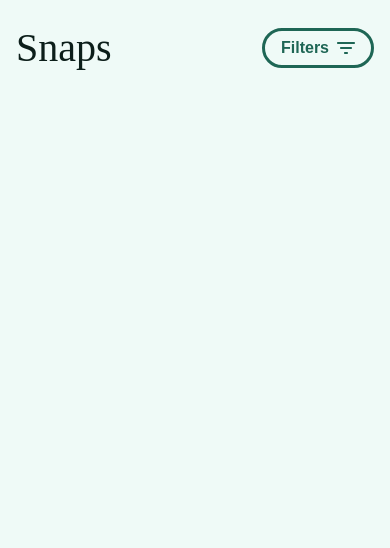
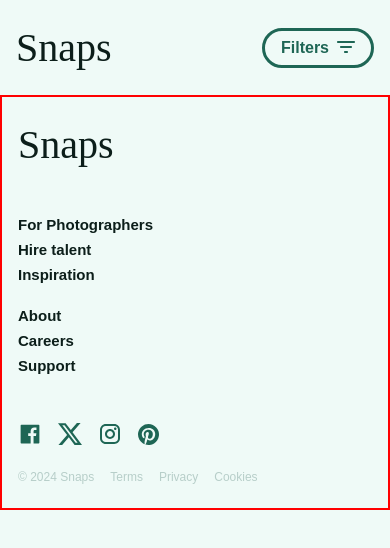
Before and after one commit to AnushaDunaboyina/anusha-dunaboyina-snaps, a React (Vite) app: page / in a window 390 px wide. Shown: the top 548 px of the page. Built offline with nearby package versions, Linux system fonts and the light colour scheme; a web font is replaced by a local one.

Commit message:
Add content in footer and style for mobile view

```diff
--- a/src/App.css
+++ b/src/App.css
@@ -40,7 +40,7 @@ body {
   color: #0C1E1A;
 }
 
-h1, h2 {
+h1, h2, h3 {
   font-family: "Newsreader", serif, "Georgia", serif;
 }
 
@@ -48,6 +48,7 @@ h1, h2 {
   padding: 24px 16px;
   display: flex;
   justify-content: space-between;
+  align-items: center;
 }
 .header__title {
   font-size: 2.5rem;
@@ -56,22 +57,31 @@ h1, h2 {
 
 .filter-button {
   display: flex;
-  align-items: center;
+  justify-content: center;
+  background-color: transparent;
+  border: none;
+  color: #1E6655;
+  border: 3px solid #1E6655;
+  border-radius: 40px;
+  padding: 8px 16px;
+  font-size: 16px;
+  font-weight: 600;
 }
 
 .filter-icon {
-  display: flex;
-  flex-direction: column;
-  justify-content: space-between;
+  margin-left: 8px;
+  width: 18px;
+  height: 16px;
 }
 
-.filter-icon::before,
-.filter-icon::after,
-.filter-icon span {
-  content: "";
-  display: block;
+.filter-button:hover {
+  background-color: #1E6655;
+  color: #FFFFFF;
+}
+.filter-button:hover .filter-icon {
+  filter: brightness(0) saturate(100%) invert(100%);
 }
 
-.filter-icon span {
-  margin: 3px 0;
+.footer {
+  padding: 24px 16px;
 }/*# sourceMappingURL=App.css.map */
--- a/src/App.jsx
+++ b/src/App.jsx
@@ -1,15 +1,16 @@
 import { useState } from 'react'
 import './App.css'
-import Header from './components/Header/Header'
+import Header from './components/Header/Header';
+import Footer from './components/Footer/Footer';
 
 function App() {
-  const [count, setCount] = useState(0)
 
   return (
     <>
       <Header />
+      <Footer />
     </>
   )
 }
 
-export default App
+export default App;
--- /dev/null
+++ b/src/components/Footer/Footer.css
@@ -0,0 +1,51 @@
+.footer {
+  padding: 24px 16px;
+  border: 2px solid red;
+}
+.footer .footer__title,
+.footer .footer__link,
+.footer .footer__bottom-link {
+  text-decoration: none;
+}
+.footer .footer__title {
+  color: #0C1E1A;
+  font-size: 2.5rem;
+  font-weight: 400;
+}
+.footer .footer__link {
+  color: #0C1E1A;
+  font-size: 15px;
+  font-weight: 600;
+}
+.footer .footer__link-lists {
+  display: flex;
+  flex-direction: column;
+  gap: 24px;
+  padding: 48px 0;
+}
+.footer .footer__link-lists .footer__link-list {
+  display: flex;
+  flex-direction: column;
+  gap: 8px;
+}
+.footer .footer__icons {
+  display: flex;
+  gap: 16px;
+}
+.footer .footer__icons .footer-icon {
+  height: 24px;
+  width: 24px;
+  padding: 0;
+  margin: 0;
+  box-sizing: border-box;
+}
+.footer .footer__bottom {
+  color: #B7CEC9;
+  padding-top: 24px;
+  display: flex;
+  gap: 16px;
+  font-size: 12px;
+}
+.footer .footer__bottom .footer__bottom-link {
+  color: #B7CEC9;
+}/*# sourceMappingURL=Footer.css.map */
--- /dev/null
+++ b/src/components/Footer/Footer.jsx
@@ -0,0 +1,125 @@
+import "./Footer.scss";
+
+import facebookIcon from "../../assets/images/Facebook.svg";
+import twitterIcon from "../../assets/images/X_twitter.svg";
+import instagramIcon from "../../assets/images/Instagram.svg";
+import pinterestIcon from "../../assets/images/Pinterest.svg";
+
+function Footer() {
+  return (
+    <footer className="footer">
+      <section className="footer__content">
+
+        <section className="footer__links">
+
+          <div className="footer__title-block">
+            <h3>
+              <a className="footer__title" href="">
+                Snaps
+              </a>
+            </h3>
+          </div>
+
+          <div className="footer__link-lists">
+            <div className="footer__link-list">
+              <a className="footer__link" href="">
+                For Photographers
+              </a>
+              <a className="footer__link" href="">
+                Hire talent
+              </a>
+              <a className="footer__link" href="">
+                Inspiration
+              </a>
+            </div>
+
+            <div className="footer__link-list">
+              <a className="footer__link" href="">
+                About
+              </a>
+              <a className="footer__link" href="">
+                Careers
+              </a>
+              <a className="footer__link" href="">
+                Support
+              </a>
+            </div>
+          </div>
+        </section>
+
+        <div className="footer__icons">
+          <svg
+            className="footer-icon"
+            width="24px"
+            height="24px"
+            xmlns="http://www.w3.org/2000/svg"
+          >
+            <image
+              className="footer-icon"
+              height="24px"
+              width="24px"
+              href={facebookIcon}
+            />
+          </svg>
+
+          <svg
+            className="footer-icon"
+            width="24px"
+            height="24px"
+            xmlns="http://www.w3.org/2000/svg"
+          >
+            <image
+              className="footer-icon"
+              height="24px"
+              width="24px"
+              href={twitterIcon}
+            />
+          </svg>
+
+          <svg
+            className="footer-icon"
+            width="20px"
+            height="20px"
+            xmlns="http://www.w3.org/2000/svg"
+          >
+            <image
+              className="footer-icon"
+              height="20px"
+              width="20px"
+              href={instagramIcon}
+            />
+          </svg>
+
+          <svg
+            className="footer-icon"
+            width="20px"
+            height="20px"
+            xmlns="http://www.w3.org/2000/svg"
+          >
+            <image
+              className="footer-icon"
+              height="20px"
+              width="20px"
+              href={pinterestIcon}
+            />
+          </svg>
+        </div>
+      </section>
+
+      <div className="footer__bottom">
+        <p className="footer__copyright">&copy; 2024 Snaps</p>
+        <a className="footer__bottom-link" href="">
+          Terms
+        </a>
+        <a className="footer__bottom-link" href="">
+          Privacy
+        </a>
+        <a className="footer__bottom-link" href="">
+          Cookies
+        </a>
+      </div>
+    </footer>
+  );
+}
+
+export default Footer;
--- /dev/null
+++ b/src/components/Footer/Footer.scss
@@ -0,0 +1,67 @@
+@use "../../styles/partials/mixins" as *;
+@use "../../styles/partials/variables" as *;
+
+.footer {
+  padding: 24px 16px;
+  border: 2px solid red;
+
+  .footer__title,
+  .footer__link,
+  .footer__bottom-link {
+    text-decoration: none;
+  }
+
+  .footer__title {
+    color: $black;
+    @include font-wordmark-tab-desktop;
+  }
+
+  .footer__link {
+    color: $black;
+    font-size: 15px;
+    font-weight: 600;
+  }
+
+  .footer__link-lists {
+    display: flex;
+    flex-direction: column;
+    gap: 24px;
+    padding: 48px 0;
+
+    .footer__link-list {
+      display: flex;
+      flex-direction: column;
+      gap: 8px;
+    }
+  }
+
+  .footer__icons {
+    display: flex;
+    gap: 16px;
+
+    .footer-icon {
+        height: 24px;
+        width: 24px;
+        padding: 0;
+        margin: 0;
+        box-sizing: border-box;
+
+        // svg, img {
+        //     height: 100%;
+        //     width: 100%;
+        // }
+    }
+  }
+
+  .footer__bottom {
+    color: $sea-green;
+    padding-top: 24px;
+    display: flex;
+    gap: 16px;
+    font-size: 12px;
+
+    .footer__bottom-link {
+        color: $sea-green;
+    }
+  }
+}
--- a/src/styles/partials/_global.scss
+++ b/src/styles/partials/_global.scss
@@ -15,6 +15,6 @@ body {
     color: $black;
 }
 
-h1, h2 {
+h1, h2, h3 {
     font-family: $font-family-secondary;
 }
```
Also changed, not shown: src/App.scss (+3 -4 lines), 2 other files (tests, documents, lock files or other folders).
